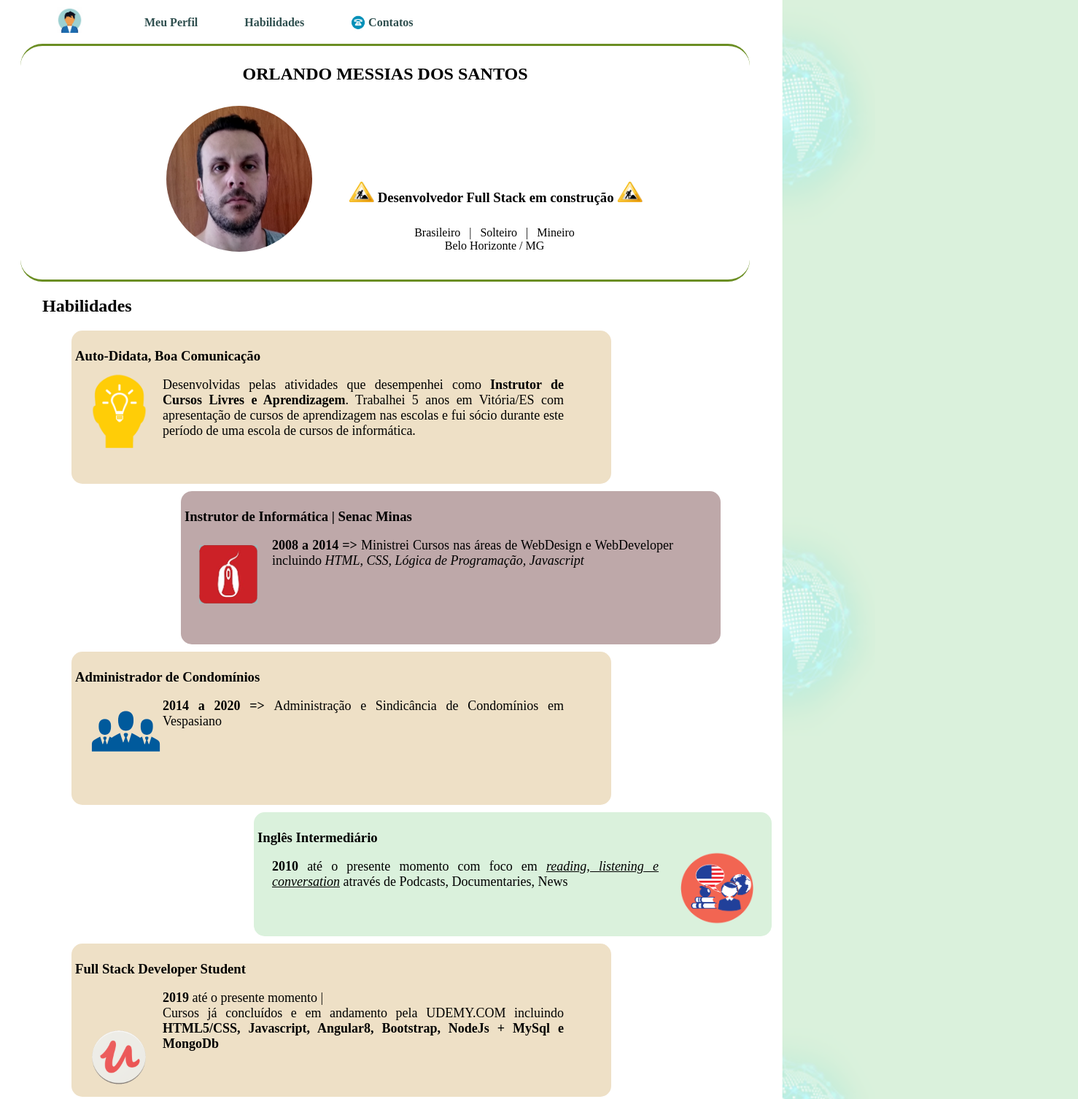
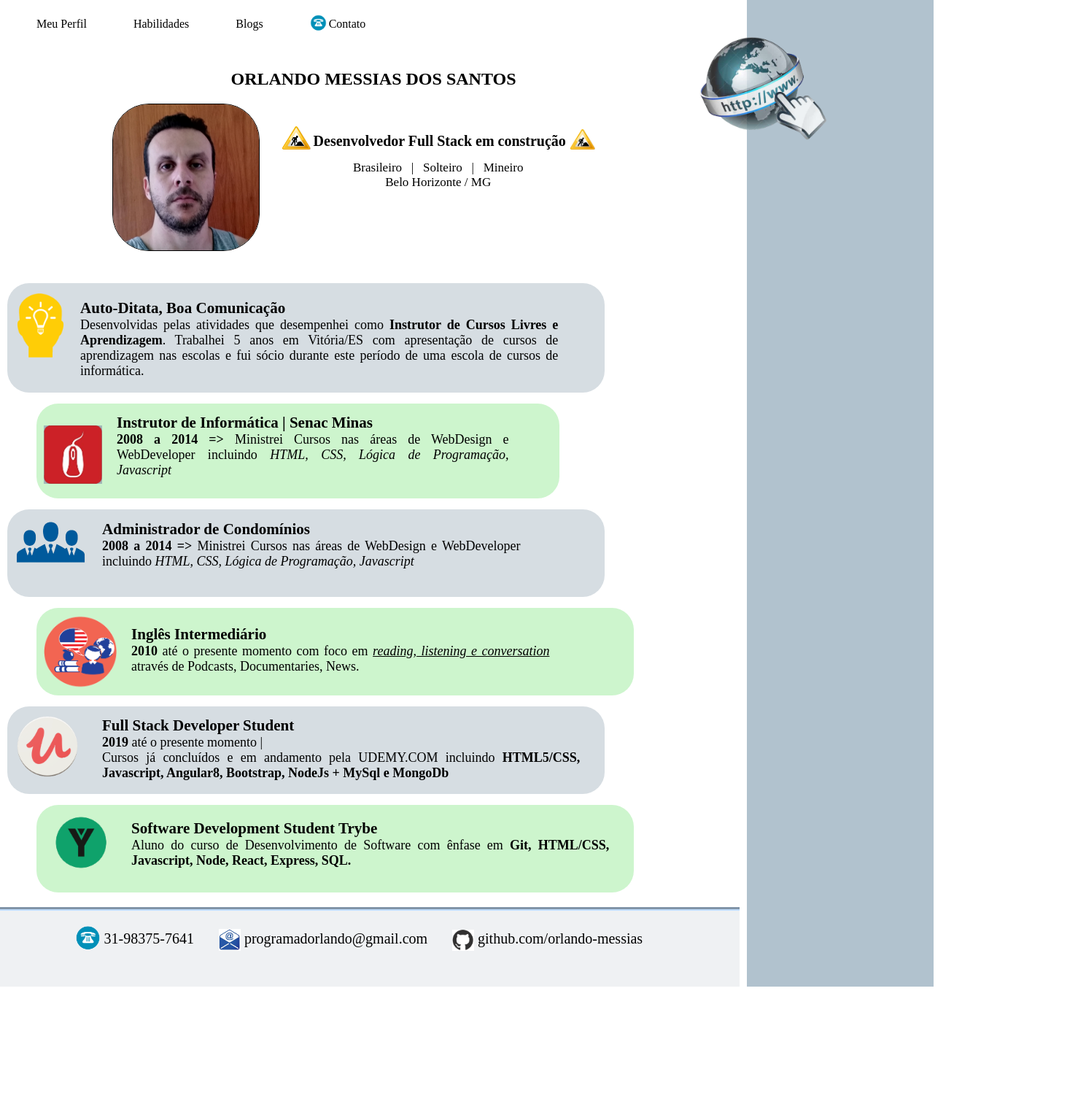
Before and after one commit to orlando-messias/orlando-messias.github.io, a plain HTML site: page index.html in a window 1280 px wide. Shown: the top 1506 px of the page at 73% size, 1478 px wide, since content can reach past the window. After the commit the page ends 1352 px from the top, so only its background shows below. Drawn offline with Linux system fonts and the light colour scheme.

Commit message:
position styles added

```diff
--- a/css/style.css
+++ b/css/style.css
@@ -1,180 +1,295 @@
-body{
-    background: url("../images/background3.png") repeat-y, url("../images/background2.png");
+*{
+    margin: 0;
+    padding: 0;
 }
 
-.fullName{
-    padding:20px;
+/* body{
+    background-color: black;
+} */
+
+#all{
+    width: 100vw;
+    min-height: 98vh;
+    background-color: rgb(177, 194, 206);
 }
-.menu li{
+
+#container{
+    width: 80vw;
+    min-height: 100vh;
+    background-color:white;
+    /* position: relative;
+    float: left; */
+}
+
+#side-right{
+    width: 10vw;
+    min-height: 100px;
+    position: absolute;
+    top: 50px;
+    left: 70vw;
+    opacity: 0.8;
+}
+
+#top{
+    width: 60vw;
+    height: 10vh;
+    padding-top: 15px;
+    margin-left: 20px;
+
+}
+
+#top li{
     font-size: 16px;
-    font-weight: bold;
-    color: darkolivegreen;
     display: inline;
     padding: 10px 30px;
 }
-.menu li span{
+
+#top li a{
+    color: black;
+    text-decoration: none;
+}
+
+#top li:hover{
+    border-bottom:moccasin solid;
+    color: blue;
+}
+
+.fone-contato{
     position: relative;
-    top: -20px;
-    font-size: 14px;
-    margin-top: 10px;
+    top: 5px;
+    margin-right: 3px;
 }
-.fone-menu{
-    position:relative;
-    top:5px;
+
+#main{
+    width: 100%;
+    min-height: 75vh;
+    background-color: rgb(255, 255, 255);
 }
-.menu li a:hover{
-    border-bottom:moccasin solid;
+
+#head{
+    width: 70%;
+    /* background-color: blueviolet; */
+    margin: auto;
+
 }
-.menu li a{
-    text-decoration: none;
-    color:darkslategray;
+
+#profile-picture{
+    position: relative;
+    float: left;
+    padding-top: 20px;
 }
-#head{
-    /* background-color: rgb(216, 230, 228); */
-    margin-top: 20px;
-    border-radius: 30px;
-    width: 1000px;
-    height: 320px;
-    border-top: solid olivedrab;
-    border-bottom: solid olivedrab;
+
+#profile-picture img{
+    border-radius: 50px;
+    border: solid black 1px;
+}
+
+#head-info{
     position: relative;
-    left: 20px;
+    float: left;
+    top: 50px;
+    left: 30px;
 }
-#head #content{
-    position:relative;
-    top:-15px;
+
+#head-info .head-info{
+    padding-top: 10px;
+    font-size: 17px;
 }
-#img-profile{
+
+.fullstack-text{
+    font-weight: bold;
+    font-size: 20px;
     position: relative;
-    height:50px;
-    left:1050px;
-    top:-350px;
+    top: -5px;
 }
-#right-position{
-    background-color: wheat;
-    width: 100px;
-    height: 900px;
-    position: absolute;
-    top: 5px;
-    left: 1050px;
+
+#clear{
+    clear: both;
 }
-.img-profile{
+
+#skills{
+    width: 80%;
+    height: 150px;
+    background-color: rgb(214, 221, 226);
+    margin-top: 40px;
+    margin-left: 10px;
     border-radius: 30px;
 }
-.profile-picture{
-    border-radius: 120px;
-    /* border-style: solid; */
-    /* border-color: darkseagreen; */
-    position:relative;
-    left:200px;
-    top:-10px;
-}
-.head-info1{
-    position: relative;
-    left:450px;
-    top:-130px;
-}
-.head-info2{
-    position: relative;
-    left:150px;
-    top:-120px;
-}
-#perfil{
-    position: absolute;
-    top: 10px;
-}
-#skills{
-    width: 600px;
-    position: relative;
-    left: 50px;
-}
-#skills .self-taught{
-    background-color:rgb(238, 224, 198);
-    display: block;
-    width: 730px;
-    height: 200px;
-    border-radius: 15px;
-    text-align: justify;
-    padding: 5px;
-    margin-bottom: 10px;
+
+#skills #skills1-img{
+    padding: 10px;
 }
 
-#skills .self-taught p{
-    display: block;
-    width: 550px;
+#skills #skills1-p{
+    position: relative;
+    top: -100px;
+    width: 80%;
     text-align: justify;
-    position: relative;
-    left: 120px;
+    left: 100px;
     font-size: 18px;
 }
 
-#skills .self-taught2{
-    background-color:rgb(218, 241, 220);
-    display: block;
-    width: 700px;
-    height: 160px;
-    border-radius: 15px;
-    text-align: justify;
-    padding: 5px;
-    margin-bottom: 10px;
-    margin-left: 250px;
+#skills1-p p{
+    padding-top: 0px;
 }
 
-#skills .self-taught2 p{
-    width: 530px;
-    margin-left: 20px;
+#skills2{
+    width: 70%;
+    height: 130px;
+    background-color: rgb(205, 245, 205);
+    margin-top: 15px;
+    margin-left: 50px;
+    border-radius: 30px;
+}
+
+#skills2 #skills2-img{
+    padding-top: 30px;
+    padding-left: 10px;
+}
+
+#skills2 #skills2-p{
+    position: relative;
+    top: -100px;
+    width: 75%;
     text-align: justify;
+    left: 110px;
     font-size: 18px;
 }
 
-
-#skills .skills1{
-    position: relative;
-    left: 20px;
-    top: -110px;
-}
-#skills .skills2{
-    position: relative;
-    left: 20px;
-    top: -50px;
-}
-#skills .skills4{
-    margin-left: 580px;
-    margin-top: -70px;
+#skills2-p p{
+    padding-top:0px;
 }
 
-
-#skills .color1-self-taught{
-    background-color: rgb(190, 168, 169);
-    margin-left: 150px;
+#skills3{
+    width: 80%;
+    height: 120px;
+    background-color: rgb(214, 221, 226);
+    margin-top: 15px;
+    margin-left: 10px;
+    border-radius: 30px;
 }
 
-#skills .color2-self-taught{
-    background-color: rgb(190, 168, 169);
-    margin-left: 150px;
+#skills3 #skills3-img{
+    padding: 10px;
 }
 
-#preferences{
-    width: 800px;
+#skills3 #skills3-p{
     position: relative;
-    left: 50px;
-    font-size: 16px;
+    top: -80px;
+    width: 70%;
+    text-align: justify;
+    left: 130px;
+    font-size: 18px;
 }
-#preferences p{
+
+#skills3-p p{
+    padding-top: 0px;
+}
+
+#skills4{
+    width: 80%;
+    height: 120px;
+    background-color: rgb(205, 245, 205);
+    margin-top: 15px;
+    margin-left: 50px;
+    border-radius: 30px;
+}
+
+#skills4 #skills4-img{
+    padding: 10px;
+}
+
+#skills4 #skills4-p{
+    position: relative;
+    top: -100px;
+    width: 70%;
+    text-align: justify;
+    left: 130px;
     font-size: 18px;
+}
+
+#skills4-p p{
+    padding-top: 0px;
+}
+
+#skills5{
+    width: 80%;
+    height: 120px;
+    background-color: rgb(214, 221, 226);
+    margin-top: 15px;
+    margin-left: 10px;
+    border-radius: 30px;
+}
+
+#skills5 #skills5-img{
+    padding: 10px;
+}
+
+#skills5 #skills5-p{
+    position: relative;
+    top: -100px;
+    width: 80%;
     text-align: justify;
+    left: 130px;
+    font-size: 18px;
 }
-#preferences a{
-    text-decoration: none;
-    color: blue;
-    font-weight: bold;
+
+#skills5-p p{
+    padding-top: 0px;
+}
+
+#skills6{
+    width: 80%;
+    height: 120px;
+    background-color: rgb(205, 245, 205);
+    margin-top: 15px;
+    margin-left: 50px;
+    border-radius: 30px;
+}
+
+#skills6 #skills6-img{
+    padding: 15px;
+}
+
+#skills6 #skills6-p{
+    position: relative;
+    top: -90px;
+    width: 80%;
+    text-align: justify;
+    left: 130px;
+    font-size: 18px;
+}
+
+#skills6-p p{
+    padding-top: 0px;
 }
 
 #footer{
-    margin-top: 50px;
-    margin-bottom: 10px;
-    width: 1000px;
-    height: 60px;
+    width: 99%;
+    height: 13vh;
+    background-color: rgb(239, 241, 243);
+    margin-top: 20px;
+    border-top: groove 5px rgb(193, 222, 252);
+}
+
+#footer .footbar{
+    width: 95%;
+    height: 10px;
+    /* background-color: rgb(149, 177, 197); */
+    margin: auto;
+}
+
+#footer ul{
+    margin-top: 10px;
+    display: block;
     text-align: center;
-    background-color:rgb(218, 241, 220);
 }
+#footer li{
+    font-size: 20px;
+    display: inline;
+    padding-right:30px;
+}
+#footer ul li span{
+    position: relative;
+    top: -10px;
+}
--- a/index.html
+++ b/index.html
@@ -8,102 +8,120 @@
 </head>
 <body>
 
-    <ul class="menu">
-        <li><img id="perfil" src="images/profile-icone.jpg" width="35px"></li>
-        <li></li>
-        <li><a href="">Meu Perfil</a></li>
-        <li><a href="">Habilidades</a></li>
-        <li><a href=""><img class="fone-menu" src="images/fone.png" width="20px" > Contatos</a></li>
+    <div id="all">
+
+        <div id="container">
+            <div id="top">
+                <ul>
+                    <li><a href="#">Meu Perfil</a></li>
+                    <li><a href="#">Habilidades</a></li>
+                    <li><a href="#">Blogs</a></li>
+                    <li><img class="fone-contato" src="images/fone.png" width="23px"><a href="#">Contato</a></li>
                 </ul>
-
+            </div>
+            <div id="main">
                 <div id="head">
-        <div id="content">
                         <h2 class="fullName" align="center">ORLANDO MESSIAS DOS SANTOS</h2>
+                        <div id="profile-picture">
                             <img class="profile-picture" src="images/orlando-picture1.png" alt="Profile" width="200px">
-            <h3 class="head-info1"><img src="images/under-maintenance.png" width="35px"> <b>Desenvolvedor Full Stack em construção <img src="images/under-maintenance.png" width="35px"></b></h3>
-            <p class="head-info2" align="center">Brasileiro &nbsp;&nbsp;|&nbsp;&nbsp;  Solteiro &nbsp;&nbsp;|&nbsp;&nbsp; Mineiro <br>
+                        </div>
+                        <div id="head-info">
+                            <img src="images/under-maintenance.png" width="40px"> <span class="fullstack-text">Desenvolvedor Full Stack em construção </span><img src="images/under-maintenance.png" width="35px">
+                            <p class="head-info" align="center">Brasileiro &nbsp;&nbsp;|&nbsp;&nbsp;  Solteiro &nbsp;&nbsp;|&nbsp;&nbsp; Mineiro <br>
                                 Belo Horizonte / MG </p>
                         </div>
                 </div>
+                <div id="clear">
 
-
-
-    <!-- <div id="img-profile">
-        <img class="img-profile" src="images/fullstack-developer2.jpg" width="400px">
-    </div> -->
-
+                </div>
                 <div id="skills">
-        <h2>Habilidades</h2>
-        <ul>
-            <li class="self-taught"><h3> Auto-Didata, Boa Comunicação</h3>
+                    <div id="skills1-img">
+                        <img src="images/skills1-removebg-preview.png" width="70px">
+                    </div>
+                    <div id="skills1-p">
+                        <h3>Auto-Ditata, Boa Comunicação</h3>
                         <p>Desenvolvidas pelas atividades que desempenhei como <b>Instrutor de Cursos Livres e Aprendizagem</b>.
                             Trabalhei 5 anos em Vitória/ES com apresentação de cursos de aprendizagem nas escolas e fui sócio durante
                             este período de uma escola de cursos de informática.
-                </em></p>
-                <img class="skills1" src="images/skills1.png" width="80px">
-            </li>
+                        </p>
+                    </div>
+                </div>
 
-            <li class="self-taught color1-self-taught"><h3> Instrutor de Informática | Senac Minas</h3>
+                <div id="skills2">
+                    <div id="skills2-img">
+                        <img src="images/skills2.png" width="80px">
+                    </div>
+                    <div id="skills2-p">
+                        <h3>Instrutor de Informática | Senac Minas</h3>
                         <p><b>2008 a 2014 => </b>Ministrei Cursos nas áreas de WebDesign e WebDeveloper incluindo
                             <em>HTML, CSS, Lógica de Programação, Javascript</em> </p>
-                <img class="skills2" src="images/skills2.png" width="80px">
-            </li>
+                        </p>
+                    </div>
+                </div>
 
-            <li class="self-taught"><h3> Administrador de Condomínios</h3>
-                <p><b>2014 a 2020 => </b>Administração e Sindicância de Condomínios em Vespasiano</p>
-                <img class="skills2" src="images/skills3.png" width="100px">
-            </li>
+                <div id="skills3">
+                    <div id="skills3-img">
+                        <img src="images/skills3-removebg.png" width="100px">
+                    </div>
+                    <div id="skills3-p">
+                        <h3>Administrador de Condomínios</h3>
+                        <p><b>2008 a 2014 => </b>Ministrei Cursos nas áreas de WebDesign e WebDeveloper incluindo
+                            <em>HTML, CSS, Lógica de Programação, Javascript</em> </p>
+                        </p>
+                    </div>
+                </div>
 
-            <li class="self-taught2"><h3> Inglês Intermediário</h3>
-                <p><b>2010</b> até o presente momento com foco em <em><u>reading, listening e conversation</u></em> através de Podcasts, Documentaries, News</p>
-                <img class="skills4" src="images/skills4.gif" width="100px">
-            </li>
+                <div id="skills4">
+                    <div id="skills4-img">
+                        <img src="images/skills4.gif" width="100px">
+                    </div>
+                    <div id="skills4-p">
+                        <h3>Inglês Intermediário</h3>
+                        <p><b>2010</b> até o presente momento com foco em <em><u>reading, listening e
+                            conversation</u></em> através de Podcasts, Documentaries, News.
+                        </p>
+                    </div>
+                </div>
 
-            <li class="self-taught"><h3> Full Stack Developer Student</h3>
+                <div id="skills5">
+                    <div id="skills5-img">
+                        <img src="images/skills5-removebg.png" width="90px">
+                    </div>
+                    <div id="skills5-p">
+                        <h3> Full Stack Developer Student</h3>
                         <p><b>2019</b> até o presente momento | <br>Cursos já concluídos e em andamento pela UDEMY.COM incluindo <b>HTML5/CSS, Javascript,
                             Angular8, Bootstrap, NodeJs + MySql e MongoDb</b></p>
-                    <img class="skills2" src="images/skills5.png" width="80px">
-            </li>
+                    </div>
+                </div>
 
-            <li class="self-taught"><h3> Software Development Student Trybe</h3>
-                <p>Aluno do curso de Desenvolvimento de Software com ênfase em Git, HTML/CSS, Javascript, Node,
-                    React, Express, SQL
+                <div id="skills6">
+                    <div id="skills6-img">
+                        <img src="images/skills6-removebg.png" width="90px">
+                    </div>
+                    <div id="skills6-p">
+                        <h3>Software Development Student Trybe</h3>
+                        <p>Aluno do curso de Desenvolvimento de Software com ênfase em <b>Git, HTML/CSS, Javascript, Node,
+                            React, Express, SQL.</b>
                         </p>
-                <img src="images/skills6.png" width="80px">
-            </li>
+                    </div>
+                </div>
+
+            </div>
+            <div id="footer">
+                <div class="footbar">
+
+                </div>
+                <ul>
+                    <li><img src="images/fone.png" width="35px"> <span>31-98375-7641</span></li>
+                    <li><img src="images/email.jpeg" width="30px"> <span>programadorlando@gmail.com</span></li>
+                    <li><img src="images/git.png" width="30px"> <span>github.com/orlando-messias</span></li>
                 </ul>
             </div>
-
-    <div id="preferences">
-        <h2>Merecem muitos cliques</h2>
-        <ul>
-            <li><p><a href="https://udemy.com" target="_blank"> Udemy</a>
-                - Site de plataforma de ensino online com diversos cursos na área de Informática, Desenvolvimento e também
-                outras áreas.
-                </p>
-            </li>
-            <li><p><a href="https://udemy.com" target="_blank"> CNN Brasil </a>
-                - Notícias do Brasil e do Mundo em tempo real. Sua transmissão no Brasil teve início em <strong>15/03/2020</strong>
-                </p>
-            </li>
-            <li><p><a href="https://www.youtube.com/channel/UCZeN5eLUwiIyMaQjKR_ydVg" target="_blank"> Trybe </a>
-                - Canal da Trybe no Youtube com informações de como ingressar na melhor escola de desenvolvimento do Brasil além de depoimentos de alunos
-                e dicas de proramação.
-                </p>
-            </li>
-            <li><p><a href="https://www.youtube.com/channel/UCyDzyvyCjdsuhPB6XB16FeQ/about" target="_blank"> O Aprendiz </a>
-                - Canal do programa O Aprendiz, um reality show com muitos desafios do mundo dos negócios. Em 2019 com digital influencers.
-                </p>
-            </li>
-        </ul>
+        </div>
+        <div id="side-right">
+            <img src="images/web.png" width="300px">
         </div>
 
-    <div id="footer">
-        <ul class="menu">
-            <li><img src="images/fone.png" width="50px"> <span>31-98375-7641</span></li>
-            <li><img src="images/email.jpeg" width="50px"> <span>programadorlando@gmail.com</span></li>
-            <li><img src="images/git.png" width="50px"> <span>github.com/orlando-messias</span></li>
-        </ul>
     </div>
 
 </body>
```
Also changed, not shown: images/skills1-removebg-preview.png (added), images/skills1-removebg.png (added), images/skills3-removebg.png (added), images/skills5-removebg.png (added), images/skills6-removebg.png (added), images/web.png (added). Lines whose indentation alone changed are shown as unchanged.
